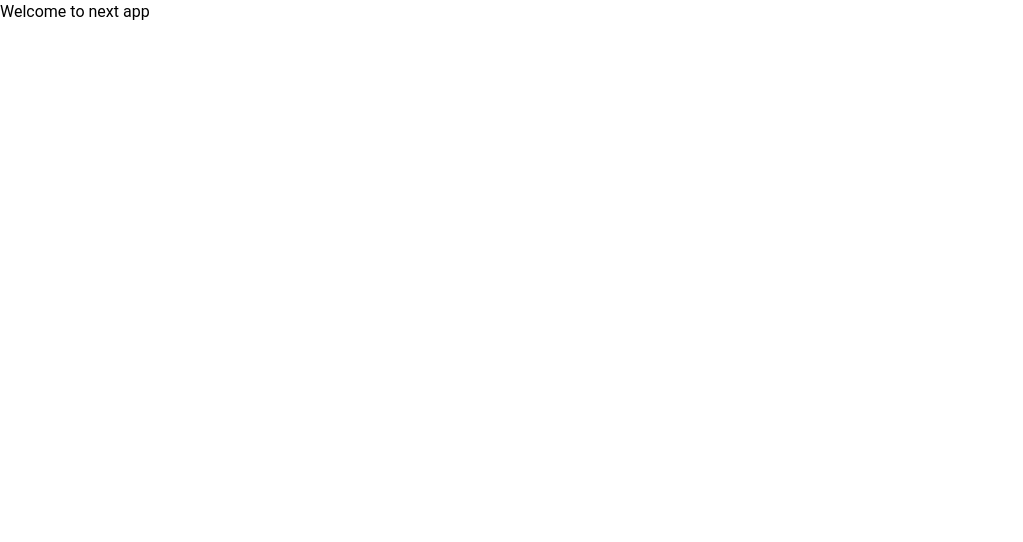
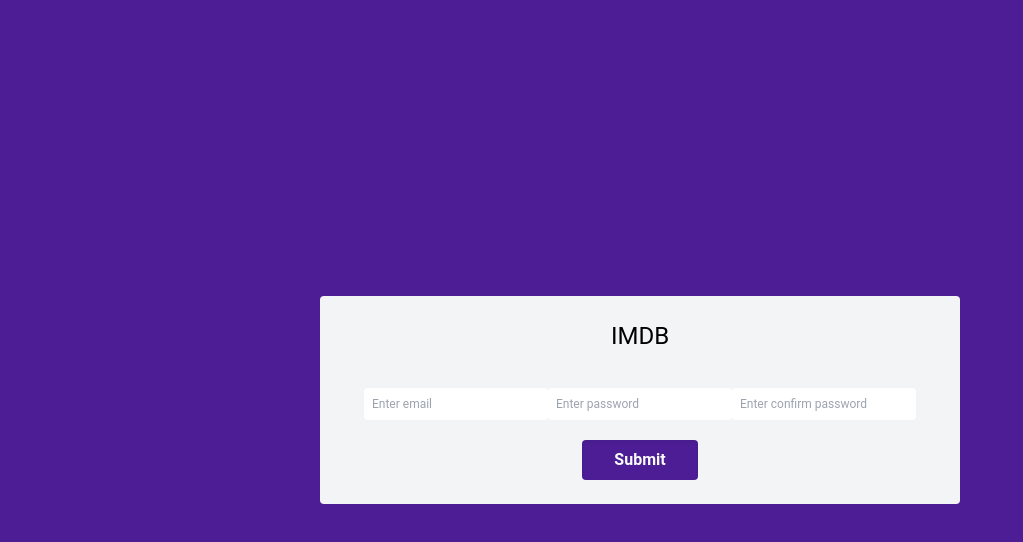
Before and after one commit to moshfiqrony/nextjs-tailwindcss-imdb, a Next.js app: page / in a window 1280 px wide. Shown: the top 542 px of the page, without its empty margins (0-1023 px from the left). Built offline with nearby package versions, Linux system fonts and the light colour scheme.

Commit message:
MR | Login page base design

```diff
--- a/pages/index.js
+++ b/pages/index.js
@@ -1,8 +1,29 @@
-import {storeLocalStorage} from '../utils/index';
+import Input from '../components/Input';
 
-export default function Home() {
-	storeLocalStorage('user_token', 'rony');
+export default function App() {
 	return (
-		<div>Welcome to next app</div>
+		<div className='h-screen bg-purple-900 flex justify-center items-center'>
+			<div className='bg-gray-100 rounded p-6 flex justify-center items-center flex-col w-1/2 space-y-5'>
+				<h1 className='text-2xl'>IMDB</h1>
+				<div className='space-y-4 text-xs'>
+					<Input
+						type="email"
+						name='email'
+						placeholder='Enter email'
+					/>
+					<Input
+						type="password"
+						name='password'
+						placeholder='Enter password'
+					/>
+					<Input
+						type='password'
+						name='confirm-pass'
+						placeholder='Enter confirm password'
+					/>
+				</div>
+				<button className='bg-purple-900 text-gray-50 p-2 pl-8 pr-8 rounded font-semibold hover: shadow-inner'>Submit</button>
+			</div>
+		</div>
 	)
 }
```
